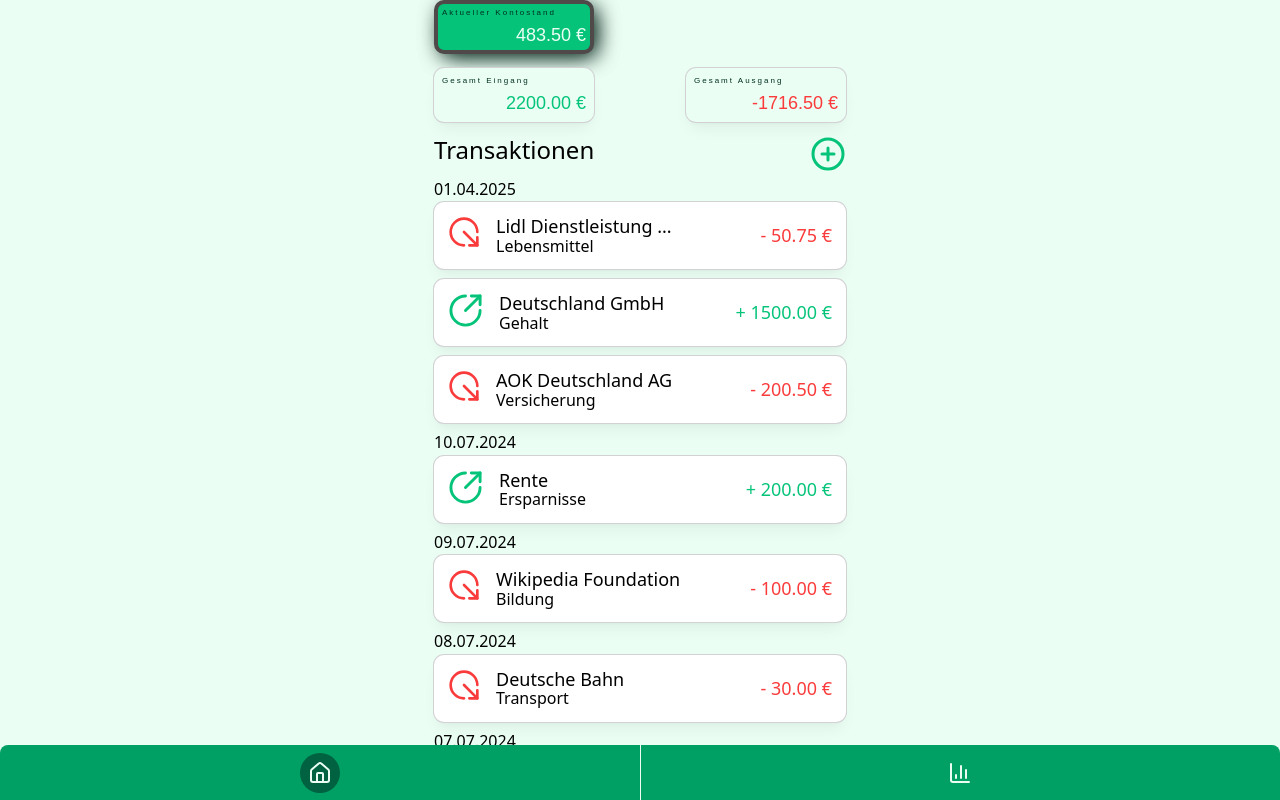
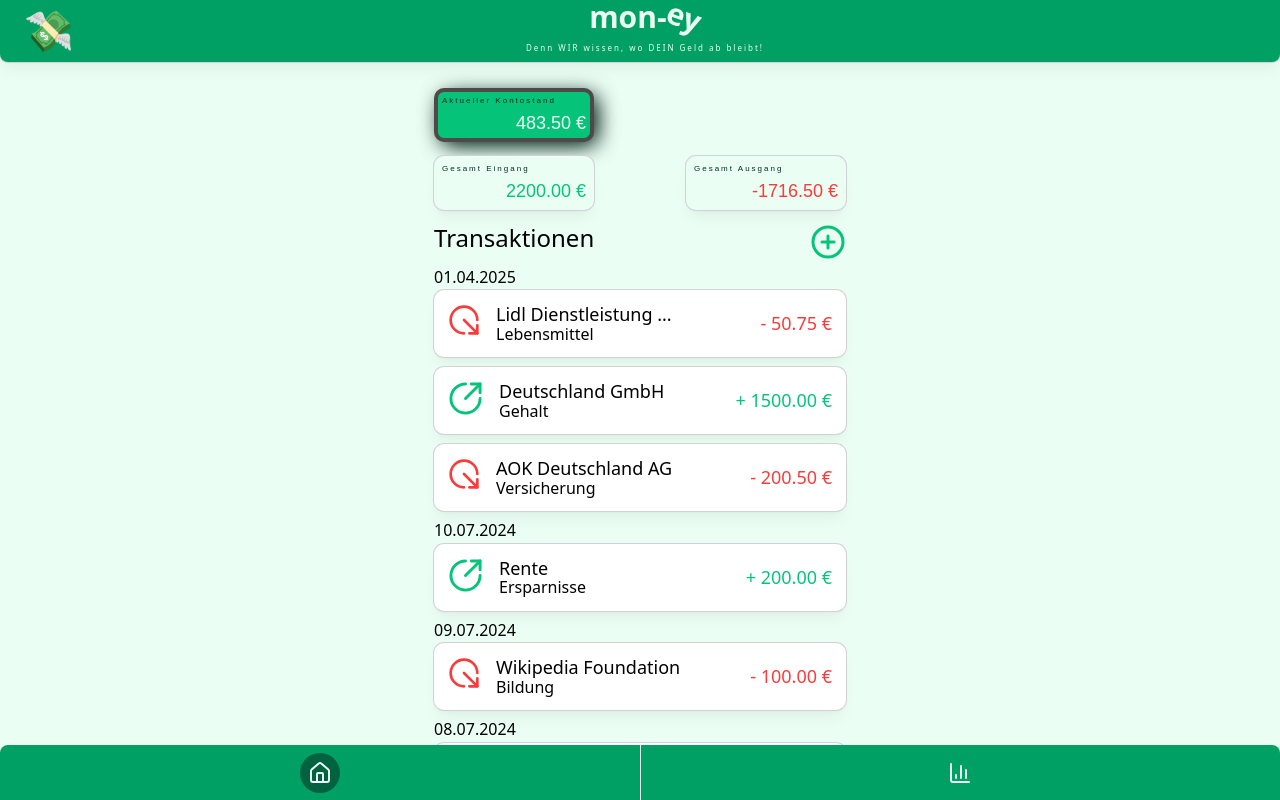
Before and after one commit to juliansngr/mon-ey, a Next.js app: page / in a window 1280 px wide. Shown: the top 800 px of the page. Built offline with nearby package versions, Linux system fonts and the light colour scheme.

Commit message:
feat: Add Header and update Navigation component 🚀

```diff
--- /dev/null
+++ b/components/Header/index.js
@@ -0,0 +1,92 @@
+import { useTransactionsContext } from "@/utils/TransactionsContext/TransactionsContext";
+import Link from "next/link";
+import { useRouter } from "next/router";
+import styled from "styled-components";
+
+export default function Header() {
+    const router = useRouter();
+    const activeNavPoint = router.pathname;
+    const { handleFilterChange } = useTransactionsContext();
+
+    const handleNavClick = (path) => {
+        handleFilterChange({ type: null, pattern: null })
+    };
+
+    return (
+        <StyledHeader>
+            <LogoContainer>
+                <StyledEmoji aria-hidden="true">💸</StyledEmoji>
+            </LogoContainer>
+            <HomeLink
+                href="/"
+                aria-label="Zurück zur Startseite von mon-ey"
+                aria-current={activeNavPoint}
+                onClick={() => handleNavClick()}
+            >
+                <AppName>
+                    mon-<span className="rotateEy">ey</span>
+                    <AppNameText>Denn WIR wissen, wo DEIN Geld ab bleibt!</AppNameText>
+                </AppName>
+            </HomeLink>
+        </StyledHeader>
+    );
+}
+
+const StyledHeader = styled.header`
+    position: fixed;
+    top: 0;
+    left: 0;
+    right: 0;
+    display: flex;
+    align-items: center;
+    padding: 0 var(--3xs) var(--xs);
+    background-color: var(--bgHeader);
+    box-shadow: var(--box-shadow-default);
+    border-bottom-left-radius: var(--2xs);
+    border-bottom-right-radius: var(--2xs);
+    overflow:hidden;
+`;
+
+const LogoContainer = styled.div`
+  display: flex;
+  align-items: center;
+  margin-left: var(--xl);
+  padding-top: var(--2xs);
+`;
+
+const StyledEmoji = styled.span`
+  font-size: var(--5xl);
+  line-height: 1;
+  display: flex;
+  align-items: center;
+  justify-content: center;
+`;
+
+const HomeLink = styled(Link)`
+    flex-grow: 1;
+    &:hover {
+        cursor: pointer;
+    }
+`;
+
+const AppName = styled.div`
+   text-align: center;
+   margin-right: calc( var(--5xl) + var(--xl) );
+  color: var(--headerColor);
+  font-size: var(--3xl);
+  font-weight: 600;
+
+  & .rotateEy {
+    display: inline-block;
+    transform: rotate(20deg);
+    transform-origin: center;
+  }
+`;
+
+const AppNameText = styled.span`
+    display:block;
+    font-size: var(--2xs);
+    font-weight: 500;
+    margin-top: var(--2xs);
+    letter-spacing: var(--4xs);
+`;
--- a/components/Navigation/index.js
+++ b/components/Navigation/index.js
@@ -1,16 +1,17 @@
 import { useTransactionsContext } from "@/utils/TransactionsContext/TransactionsContext";
 import { ChartColumn, Home } from "lucide-react";
 import Link from "next/link";
+import { useRouter } from "next/router";
 import { useState } from "react";
 import styled from "styled-components";
 
 export default function Navigation() {
+    const router = useRouter();
+    const activeNavPoint = router.pathname
     const { handleFilterChange } = useTransactionsContext();
-    const [activePath, setActivePath] = useState("/");
 
     const handleNavClick = (path) => {
         handleFilterChange({ type: null, pattern: null })
-        setActivePath(path);
     };
 
     return (
@@ -20,8 +21,8 @@
                     <NavItem
                         href="/"
                         aria-label="Navigiere zur Startseite"
-                        aria-current={activePath === "/" && "page"}
-                        className={activePath === "/" && "active"}
+                        aria-current={activeNavPoint}
+                        className={activeNavPoint === "/" && "active"}
                         onClick={() => handleNavClick("/")}
                     >
                         <StyledCircle aria-hidden="true">
@@ -33,8 +34,8 @@
                     <NavItem
                         href="/analytics"
                         aria-label="Navigiere zu den Analysen"
-                        aria-current={activePath === "/analytics" && "page"}
-                        className={activePath === "/analytics" && "active"}
+                        aria-current={activeNavPoint}
+                        className={activeNavPoint === "/analytics" && "active"}
                         onClick={() => handleNavClick("/analytics")}>
                         <StyledCircle aria-hidden="true">
                             <StyledAnalyseIcon aria-hidden="true" />
--- a/pages/_app.js
+++ b/pages/_app.js
@@ -1,3 +1,4 @@
+import Header from "@/components/Header";
 import Navigation from "@/components/Navigation";
 import { ModalProvider } from "@/utils/ModalContext/ModalContext";
 import { TransactionsProvider } from "@/utils/TransactionsContext/TransactionsContext";
@@ -8,27 +9,17 @@
   return (
     <>
       <GlobalStyle />
-      <LayoutWrapper>
       <PageBody>
         <TransactionsProvider>
+          <Header />
           <ModalProvider>
             <Component {...pageProps} />
           </ModalProvider>
           <Navigation />
         </TransactionsProvider>
       </PageBody>
-      </LayoutWrapper>
     </>
   );
 }
 
-const LayoutWrapper = styled.div`
-  display: grid;
-
-  grid-template-columns: 1fr;
-  grid-template-rows: 3rem 1fr;
-  grid-template-areas: "Header" "Main";
-  min-height: 100vh;
-`;
-
 const PageBody = styled.main``;
--- a/styles.js
+++ b/styles.js
@@ -50,7 +50,7 @@
 
 /* generals */
   --bgBody: var(--green-50);
-  --bgHeader: var(--green-800);
+  --bgHeader: var(--green-600);
   --headerColor: var(--green-text-light);
 
   /* global usages */
@@ -87,19 +87,11 @@
     background-color: var(--bgBody);
   }
 
-
-  header {
-    background-color: var(--bgHeader);
-    color: var(--headerColor);
-    display: flex;
-    align-items: center;
-    justify-content: center;
+  main {
+    padding: 0 var(--xs);
+    margin-top: 5.5rem;
+    padding-bottom: 5rem;
   }
-
-  main{
-    padding: 0 var(--xs);
-  }
-
 
 input::-webkit-outer-spin-button,
 input::-webkit-inner-spin-button {
```
Lines whose indentation alone changed are shown as unchanged.
